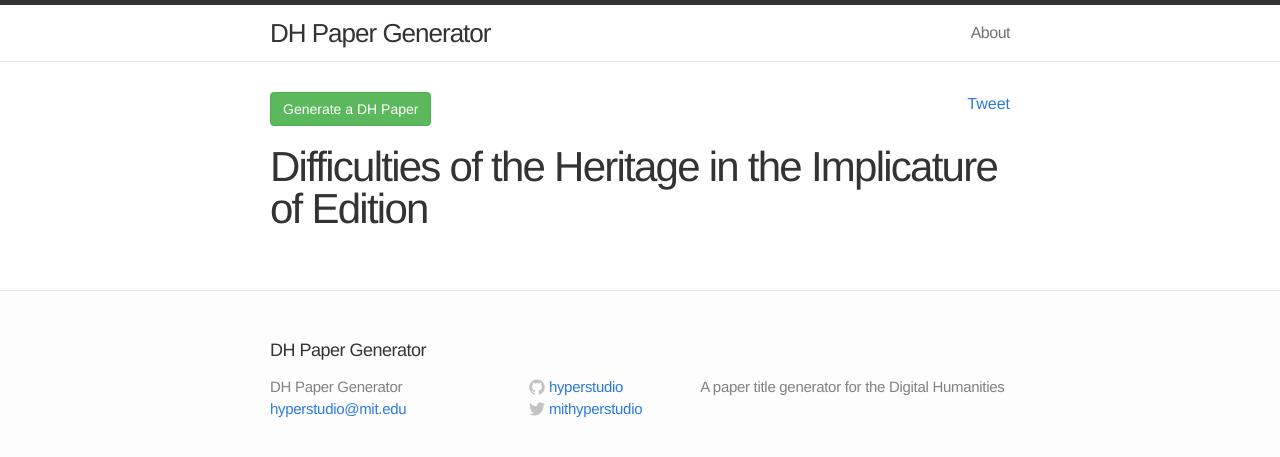
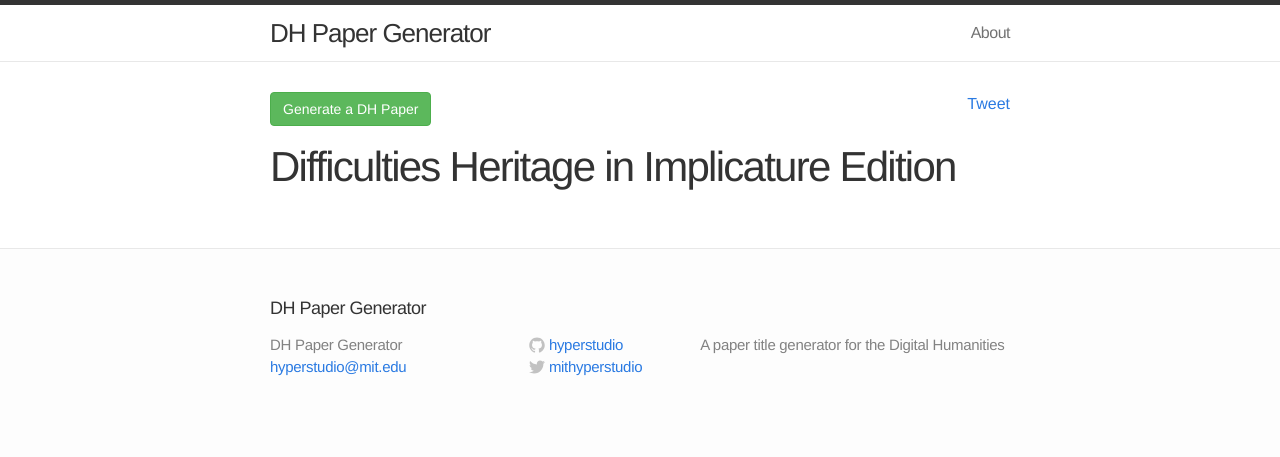
Before and after one commit to jamiefolsom/dh-paper, a Jekyll site: the page built from index.html, in a window 1280 px wide. Shown: the top 457 px of the page. Built offline with Jekyll 4.4.1, drawn with Linux system fonts in a browser that asks for light colours; nearby versions of some CDN libraries; comment, search, counter and statistics services are not loaded.

Commit message:
Tweak sentence.

```diff
--- a/index.html
+++ b/index.html
@@ -11,10 +11,7 @@ layout: default
 
   <header class="post-header">
     <h1>
-      <span id="first-word"></span> of the
-      <span id="second-word"></span> in the
-      <span id="third-word"></span> of
-      <span id="fourth-word"></span>
+      <span id="first-word"></span> <span id="second-word"></span> in <span id="third-word"></span> <span id="fourth-word"></span>
     </h1>
   </header>
 </div>
```
